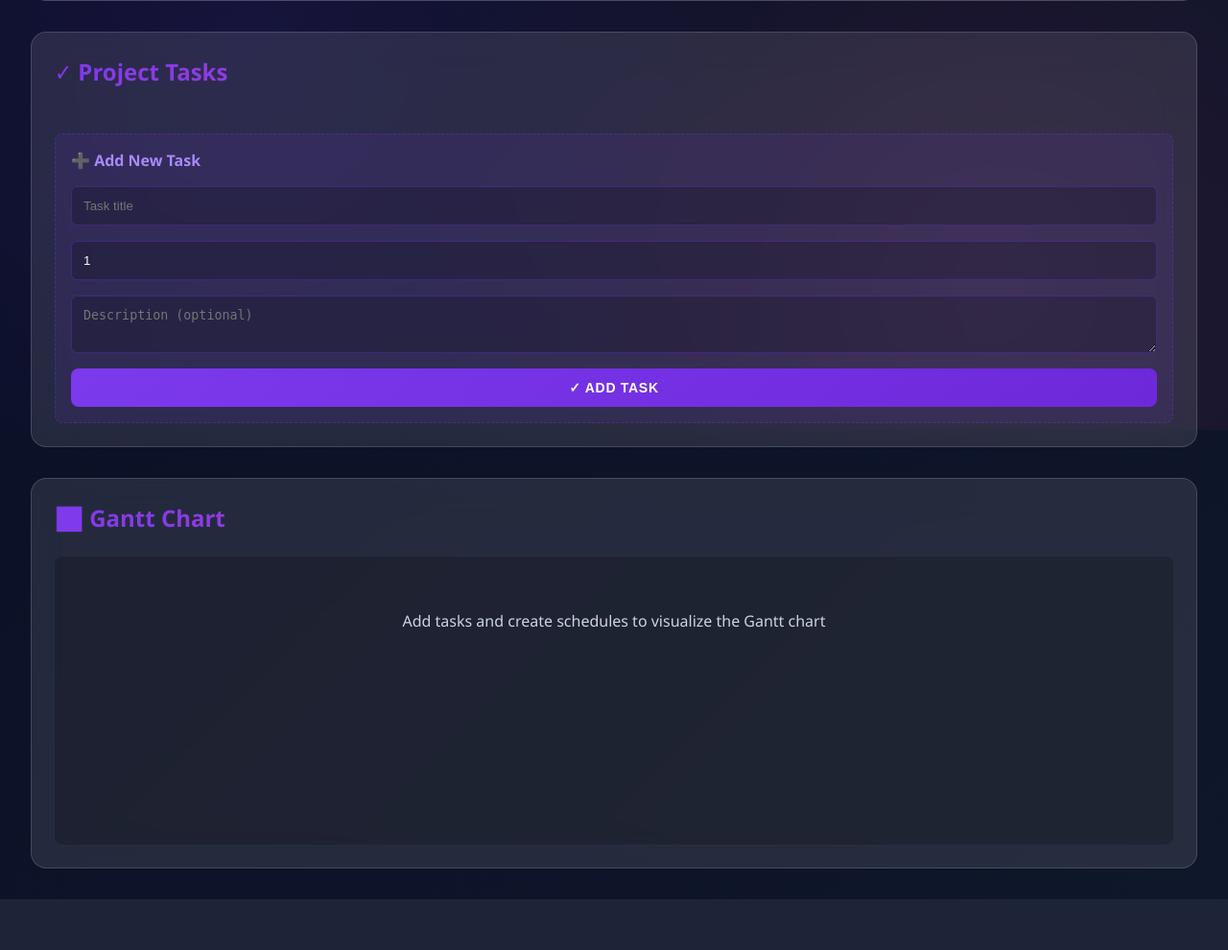
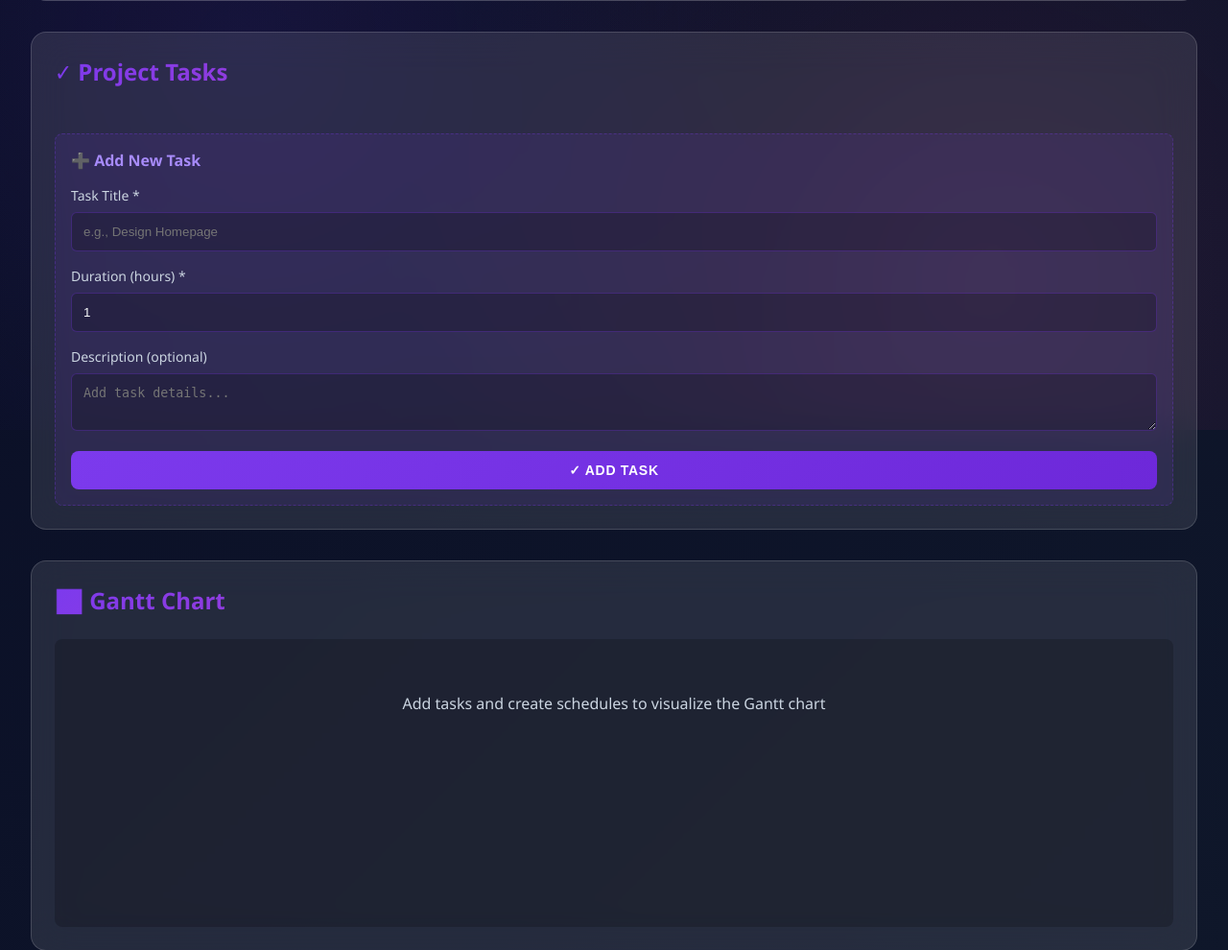
Before and after one commit to sydney-makgothi-98/Daily-Scheduler, a Django app: template scheduler/templates/admin/scheduler/project_detail.html in a window 1280 px wide. Shown: the part 352-1342 px from the top of the page at 96% size. Before the commit the page ends 1289 px from the top, so only its background shows below. Run offline with Django 3.2, Linux system fonts and the light colour scheme; the template is opened without the code that fills it, so the values that code supplies are empty; parts of the project's set-up code (start-up, migrations or seed data) failed here and were passed over.

Commit message:
Fix: Add labels to Add New Task form fields
- Add 'Task Title' label
- Add 'Duration (hours)' label (clarifies the '1' field)
- Add 'Description (optional)' label
- Improve form clarity with proper field labels
- Add placeholder text for better UX

Users now clearly see what each input field represents.

Co-Authored-By: Claude Haiku 4.5 <noreply@anthropic.com>

```diff
--- a/scheduler/templates/admin/scheduler/project_detail.html
+++ b/scheduler/templates/admin/scheduler/project_detail.html
@@ -151,21 +151,35 @@
     <!-- Add Task Form -->
     <form id="addTaskForm" style="display: flex; flex-direction: column; gap: 1rem; padding: 1rem; background: rgba(124, 58, 237, 0.1); border-radius: 8px; border: 1px dashed rgba(124, 58, 237, 0.3);">
         <h4 style="color: #a78bfa; margin: 0;">➕ Add New Task</h4>
-        <input type="text" id="taskTitle" placeholder="Task title" required style="
+
+        <div>
+            <label style="display: block; color: #cbd5e1; font-size: 0.875rem; margin-bottom: 0.5rem;">Task Title *</label>
+            <input type="text" id="taskTitle" placeholder="e.g., Design Homepage" required style="
+                width: 100%;
                 padding: 0.75rem;
                 border: 1px solid rgba(124, 58, 237, 0.3);
                 border-radius: 6px;
                 background: rgba(0, 0, 0, 0.2);
                 color: #f8fafc;
             ">
-        <input type="number" id="taskDuration" placeholder="Duration (hours)" min="0.5" step="0.5" value="1" style="
+        </div>
+
+        <div>
+            <label style="display: block; color: #cbd5e1; font-size: 0.875rem; margin-bottom: 0.5rem;">Duration (hours) *</label>
+            <input type="number" id="taskDuration" min="0.5" step="0.5" value="1" required style="
+                width: 100%;
                 padding: 0.75rem;
                 border: 1px solid rgba(124, 58, 237, 0.3);
                 border-radius: 6px;
                 background: rgba(0, 0, 0, 0.2);
                 color: #f8fafc;
             ">
-        <textarea id="taskDescription" placeholder="Description (optional)" style="
+        </div>
+
+        <div>
+            <label style="display: block; color: #cbd5e1; font-size: 0.875rem; margin-bottom: 0.5rem;">Description (optional)</label>
+            <textarea id="taskDescription" placeholder="Add task details..." style="
+                width: 100%;
                 padding: 0.75rem;
                 border: 1px solid rgba(124, 58, 237, 0.3);
                 border-radius: 6px;
@@ -173,6 +187,8 @@
                 color: #f8fafc;
                 min-height: 60px;
             "></textarea>
+        </div>
+
         <button type="button" onclick="addTask()" class="btn btn-primary">✓ Add Task</button>
     </form>
 </div>
```
Lines whose indentation alone changed are shown as unchanged.
